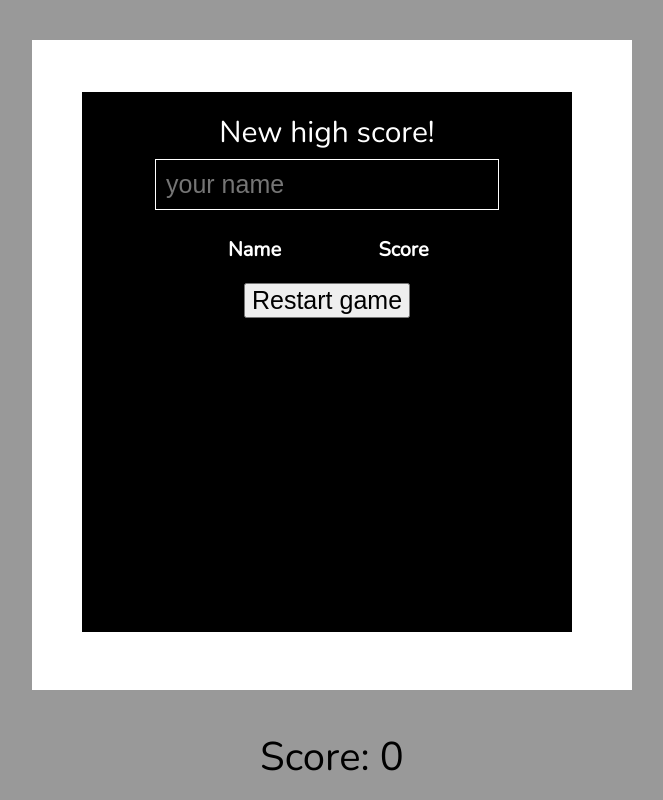
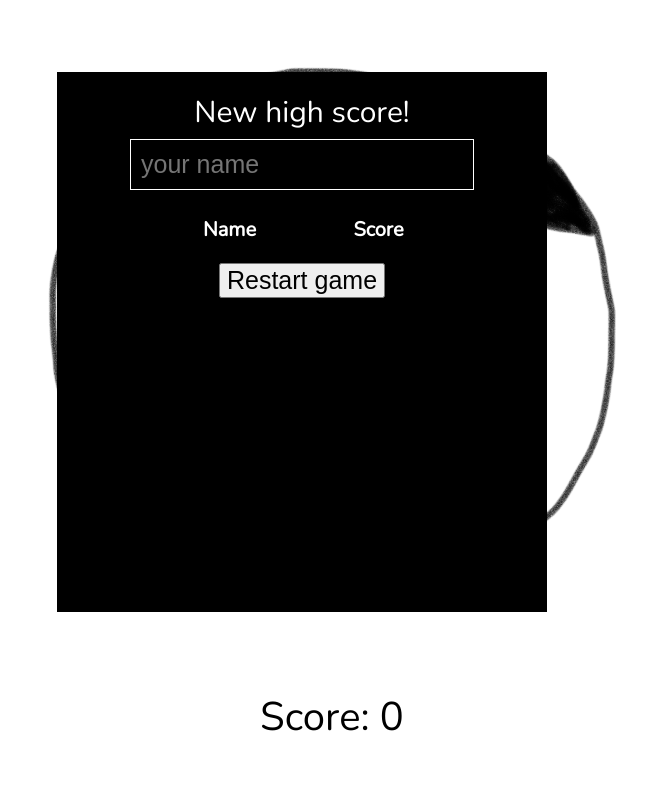
Before and after one commit to valenlyn/Whack-a-Mole, a plain HTML site: page game/index.html in a window 1280 px wide. Shown: the whole page, without its empty margins (308-971 px from the left). Drawn offline with nearby package versions, Linux system fonts and the light colour scheme; no server answers.

Commit message:
Added face image to game's board

```diff
--- a/game/style.css
+++ b/game/style.css
@@ -1,14 +1,16 @@
 body {
-	background-color: #999;
+	background-color: #FFF;
 	font-family: 'Nunito', sans-serif;
 }
 
 #main {
-	background-color: #FFF;
-	width: 500px;
+	background-image: url('art/face.png');
+	background-size: contain;
+	background-repeat: no-repeat;
+	width: 550px;
 	height: 550px;
-	padding: 50px;
-	margin: 40px auto;
+	padding: 40px;
+	margin: 30px auto;
 	position: relative;
 }
 
@@ -18,7 +20,7 @@ body {
 }*/
 
 .box {
-	background-color: #FFF;
+	background-color: transparent;
 	display: inline-block;
 	width: 70px;
 	height: 70px;
```
Also changed, not shown: game/art/face.png (added).
